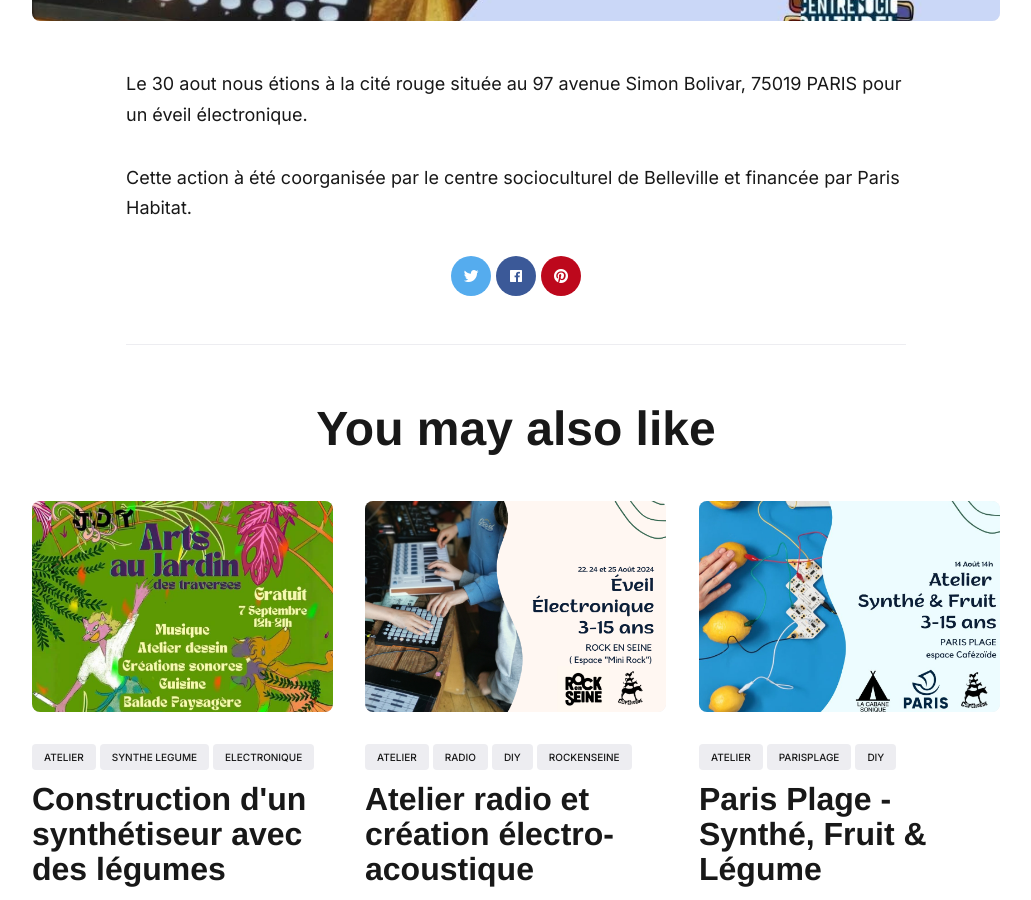
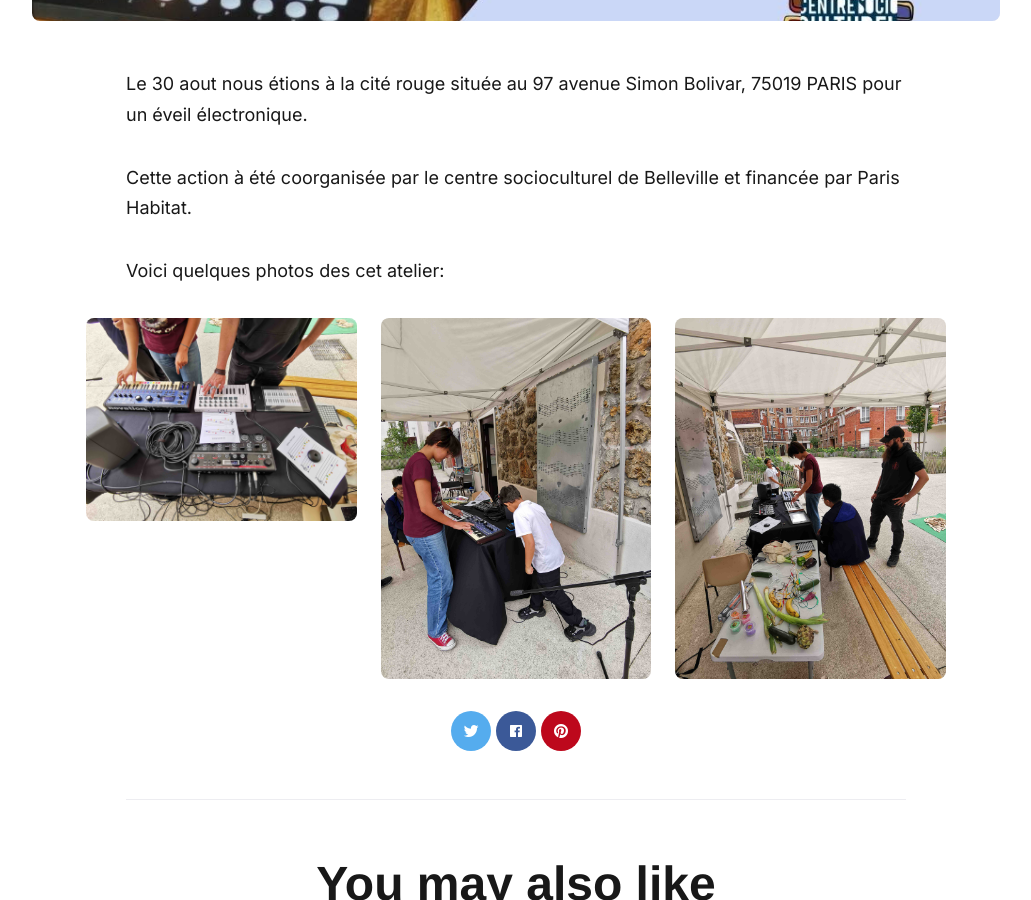
Before and after one commit to lacabanesonique/lacabanesonique.github.io, a Jekyll site: the page built from _posts/2024-09-09-citerouge.markdown, in a window 1280 px wide and 900 px high, scrolled down 957 px. Shown: the whole window, without its empty margins (124-1155 px from the left). Built offline with Jekyll 4.4.1, drawn with Linux system fonts in a browser that asks for light colours; nearby versions of some CDN libraries; some web fonts are replaced.

Commit message:
update website

```diff
--- a/_posts/2024-09-09-citerouge.markdown
+++ b/_posts/2024-09-09-citerouge.markdown
@@ -11,3 +11,13 @@ place: Cité Rouge - 97 avenue Simon Bolivar, 75019 PARIS
 Le 30 aout nous étions à la cité rouge située au 97 avenue Simon Bolivar, 75019 PARIS pour un éveil électronique.
 
 Cette action à été coorganisée par le centre socioculturel de Belleville et financée par Paris Habitat.
+
+Voici quelques photos des cet atelier:
+
+<div class="gallery-box">
+  <div class="gallery">
+    <img src="/images/cite3.jpg" loading="lazy" alt="Project">
+    <img src="/images/cite4.jpg" loading="lazy" alt="Project">
+    <img src="/images/cite5.jpg" loading="lazy" alt="Project">
+  </div>
+</div>
```
Also changed, not shown: _posts/2024-09-10-jardintraverses.markdown (+6 -2 lines), images/cite3.jpg (added), images/cite4.jpg (added), images/cite5.jpg (added), images/jardin2.jpg (added), 3 other files.
